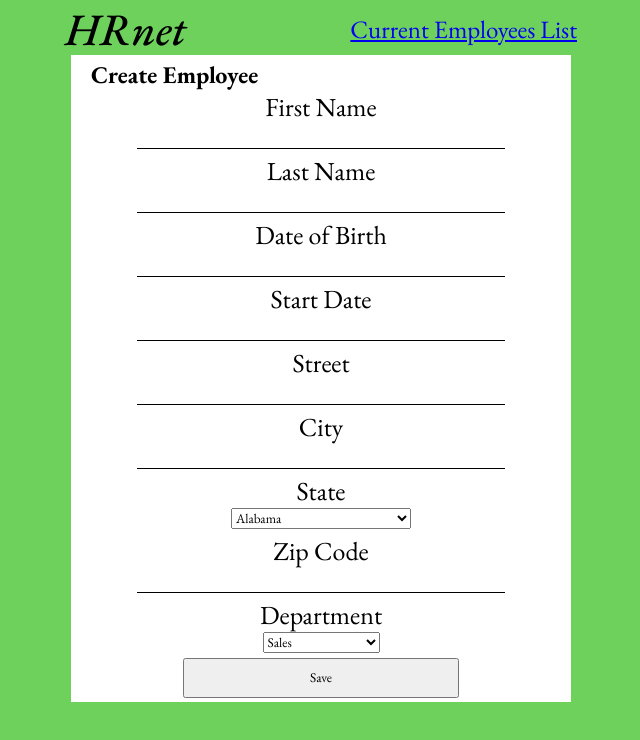
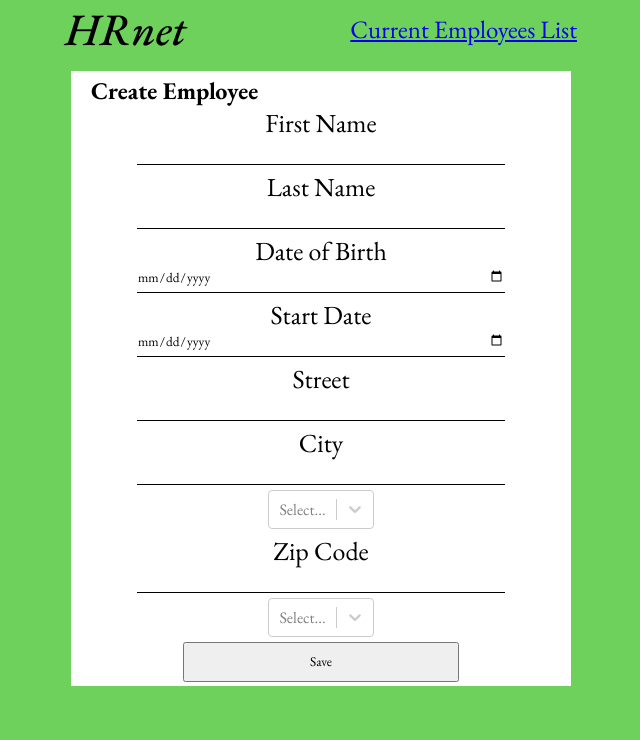
Before and after one commit to Eliaexe/HR-NET, a React (Create React App) app: page / in a window 1280 px wide. Shown: the top 740 px of the page, without its empty margins (319-959 px from the left). Built offline with nearby package versions, Linux system fonts and the light colour scheme.

Commit message:
added the external library for the select input

```diff
--- a/package.json
+++ b/package.json
@@ -11,6 +11,7 @@
     "react-redux": "^8.1.1",
     "react-router-dom": "^6.14.2",
     "react-scripts": "5.0.1",
+    "react-select": "^5.7.4",
     "redux": "^4.2.1",
     "redux-persist": "^6.0.0",
     "redux-persistent": "^3.0.1",
--- a/src/components/Modal.jsx
+++ b/src/components/Modal.jsx
@@ -1,9 +1,14 @@
 import { useDispatch } from "react-redux";
+import { useState } from "react";
 import { saveEmployee } from "../store/actions";
+// React-Select external pakage
+import Select from "react-select";
 
 export default function Modal(props) {
   const modalStructure = props.input;
   const dispatch = useDispatch();
+  const [selectedOption, setSelectedOption] = useState(null);
+
 
   const handleSubmit = (e) => {
     e.preventDefault();
@@ -13,11 +18,11 @@ export default function Modal(props) {
       newEmployeeData[input.id] = input.value;
     });
 
-    // Controllo campi obbligatori, ad esempio:
-    if (!newEmployeeData.firstName || !newEmployeeData.lastName) {
-      alert("Please fill in all required fields");
-      return;
-    }
+    // // Controllo campi obbligatori, ad esempio:
+    // if (!newEmployeeData.firstName || !newEmployeeData.lastName) {
+    //   alert("Please fill in all required fields");
+    //   return;
+    // }
 
     dispatch(saveEmployee(newEmployeeData));
   };
@@ -30,8 +35,8 @@ export default function Modal(props) {
       if (Object.hasOwnProperty.call(modalStructure, input)) {
         const type = modalStructure[input];
         const metadata = input.toLowerCase().split(" ").join("_");
-        const isRequired = type[1] === 'required' ? true : false
-        console.log(isRequired);
+        // const isRequired = type[1] === 'required' ? true : false
+        // console.log(isRequired);
         if (type[0] !== 'select') {
           // console.log(type[1]);
             inputElements.push(
@@ -41,7 +46,7 @@ export default function Modal(props) {
               </div>
             );
         } else if (type[0] === 'select') {
-            inputElements.push(renderSelectInput(input, type[2], metadata))
+            inputElements.push(renderSelectInput(input, type[1], metadata))
         }
       }
     }
@@ -50,20 +55,22 @@ export default function Modal(props) {
   };
 
   const renderSelectInput = (name, selection, metadata) => {
+    const options = []
+    selection.forEach(e => {
+      options.push({
+        'value': e.toLowerCase(), 'label': e
+      })
+    });
     return (
       <div className="input-wrapper" key={metadata}>
-        <label htmlFor={metadata}>{name}</label>
-        <select name={name} id={metadata}>
-          {selection.map((item, index) => (
-            <option key={index} value={item}>
-              {item}
-            </option>
-          ))}
-        </select>
+        <Select
+          defaultValue={selectedOption}
+          onChange={setSelectedOption}
+          options={options}
+        />
       </div>
     );
   };
-
 
   return (
     <section className="modal">
--- a/src/pages/Create.jsx
+++ b/src/pages/Create.jsx
@@ -19,18 +19,17 @@ export function Create() {
             <Modal
                 modalName={'Create Employee'}
                 input={{
-                    'First Name': ['text', 'required'],
-                    'Last Name': ['text', 'required'],
-                    'Date of Birth': ['date', 'required'],
-                    'Start Date': ['date', 'required'],
-                    'Street': ['text', 'required'],
-                    'City': ['text', 'required'],
-                    'State': ['select', 'required', statesName],
-                    'Zip Code': ['number', 'required'],
-                    'Department': ['select', 'required', department],
+                    'First Name': ['text'],
+                    'Last Name': ['text'],
+                    'Date of Birth': ['date'],
+                    'Start Date': ['date'],
+                    'Street': ['text'],
+                    'City': ['text'],
+                    'State': ['select', statesName],
+                    'Zip Code': ['number'],
+                    'Department': ['select', department],
                 }}
                 submitButton={'Save'}
-
                 />
 
         </div>
```
Also changed, not shown: 1 other file (tests, documents, lock files or other folders).
